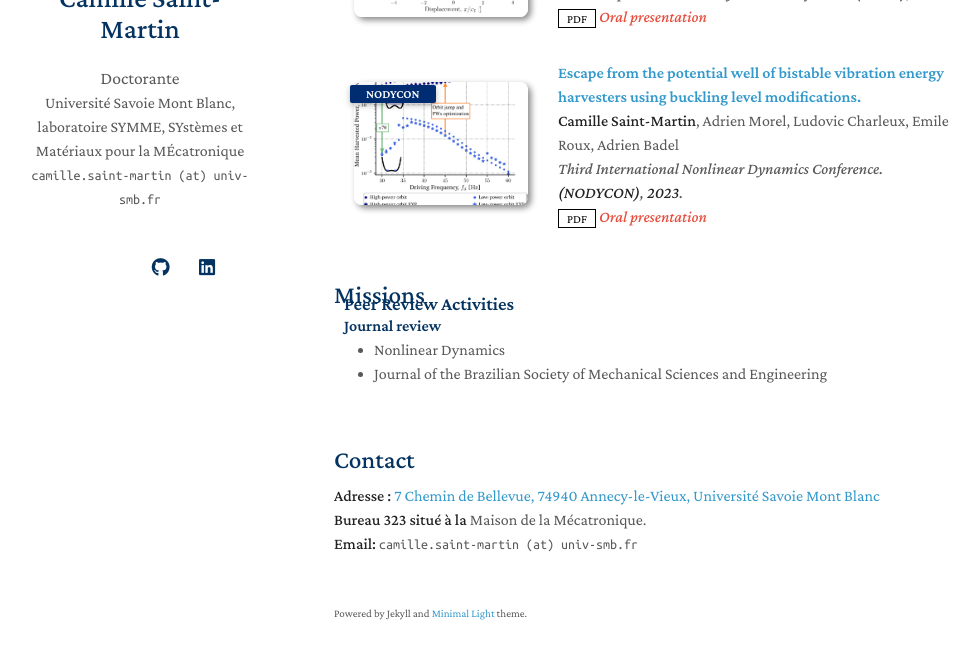
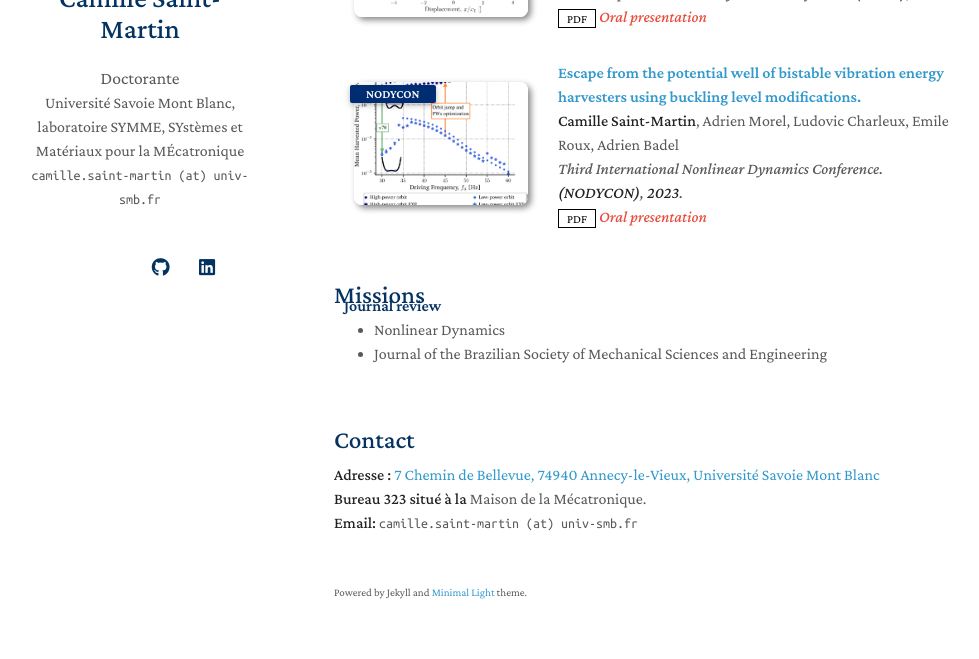
Before and after one commit to csaintmartin/csaintmartin.github.io, a Jekyll site: the page built from index.md, in a window 1280 px wide and 900 px high, scrolled down 2184 px, cut to the strip 206-865 px from the top of the window. Shown: the whole strip, without its empty margins (136-1115 px from the left). Built offline with Jekyll 4.4.1, drawn with Linux system fonts in a browser that asks for light colours; nearby versions of some CDN libraries; a style sheet for code colours, icons or effects is not loaded; our own code applies the rules of GitHub Pages for plain Markdown files.

Commit message:
suppression d'un titre pour éviter le chevauchement et les infos inutles

```diff
--- a/_includes/missions.md
+++ b/_includes/missions.md
@@ -1,6 +1,6 @@
 <h2 id="missions" style="margin: 2px 0px -15px;">Missions</h2>
 
-<h3 style="margin:0 10px 0;">Peer Review Activities</h3>
+<!-- <h3 style="margin:0 10px 0;">Peer Review Activities</h3> -->
 <!-- ## Reviewing -->
 
 <!-- <h4 style="margin:0 10px 0;">Conference Reviewers</h4>
```
